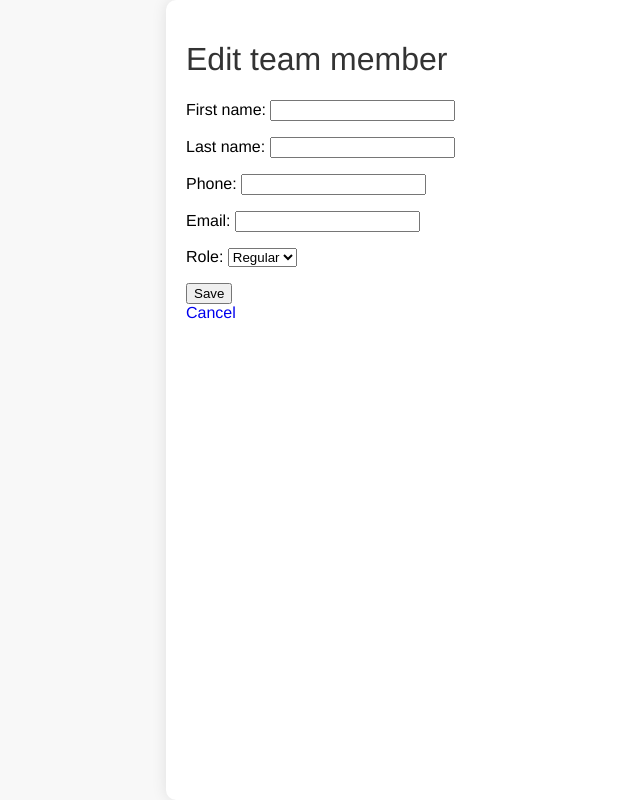
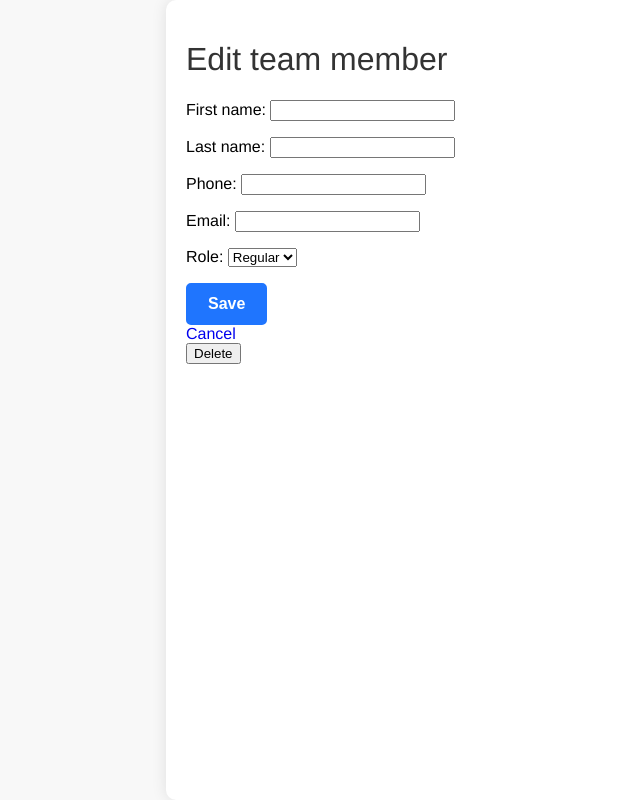
Before and after one commit to yuta519/team-member-management-app, a Django app: template app/members/templates/members/edit.html in a window 1280 px wide. Shown: the whole page, without its empty margins (154-794 px from the left). Run offline with Django 4.2, Linux system fonts and the light colour scheme; the template is opened without the code that fills it: values that come from a table or form of the project are taken from there, others are empty.

Commit message:
Delete member
To delete exsisting member, adds delete button on edit page and deleting logic

```diff
--- a/app/members/templates/members/edit.html
+++ b/app/members/templates/members/edit.html
@@ -2,7 +2,10 @@
 <h1>Edit team member</h1>
 <form method="post" enctype="multipart/form-data">
   {% csrf_token %} {{ form.as_p }}
-  <button type="submit">Save</button>
+  <button type="submit" class="save-button">Save</button>
 </form>
 <a href="{% url 'members:list' %}">Cancel</a>
-{% endblock %}
+<form method="post" action="{% url 'members:delete' member.id %}">
+  {% csrf_token %}
+  <button type="submit">Delete</button>
+</form>{% endblock %}
--- a/app/members/urls.py
+++ b/app/members/urls.py
@@ -8,4 +8,5 @@ urlpatterns = [
     path("", views.MemberListView.as_view(), name="list"),
     path("new", views.MemberCreateView.as_view(), name="create"),
     path("edit/<int:pk>", views.MemberEditView.as_view(), name="edit"),
+    path("delete/<int:pk>", views.MemberDeleteView.as_view(), name="delete"),
 ]
--- a/app/members/views.py
+++ b/app/members/views.py
@@ -21,3 +21,8 @@ class MemberEditView(generic.UpdateView):
     template_name = "members/edit.html"
     success_url = "/members"
     fields = ["first_name", "last_name", "phone", "email", "role"]
+
+
+class MemberDeleteView(generic.edit.DeleteView):
+    model = Member
+    success_url = "/members"
```
